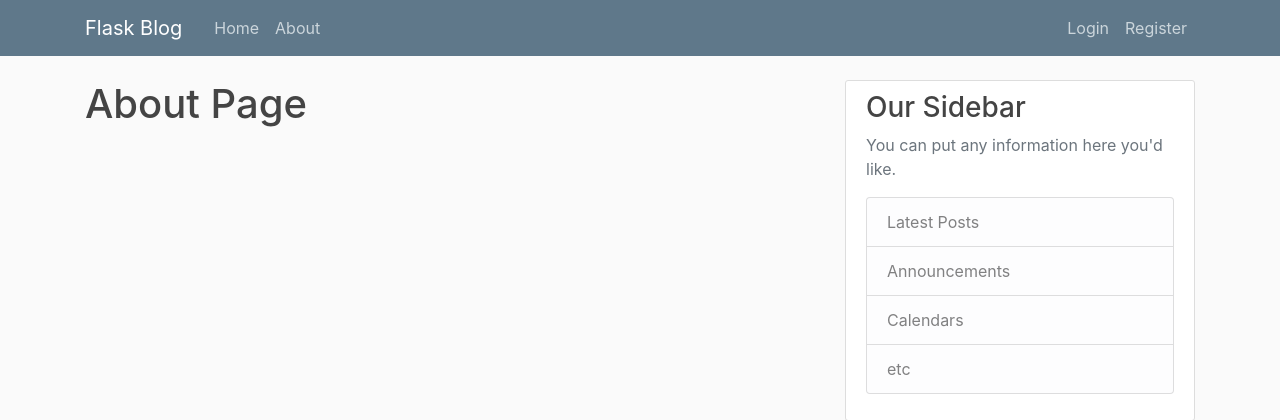
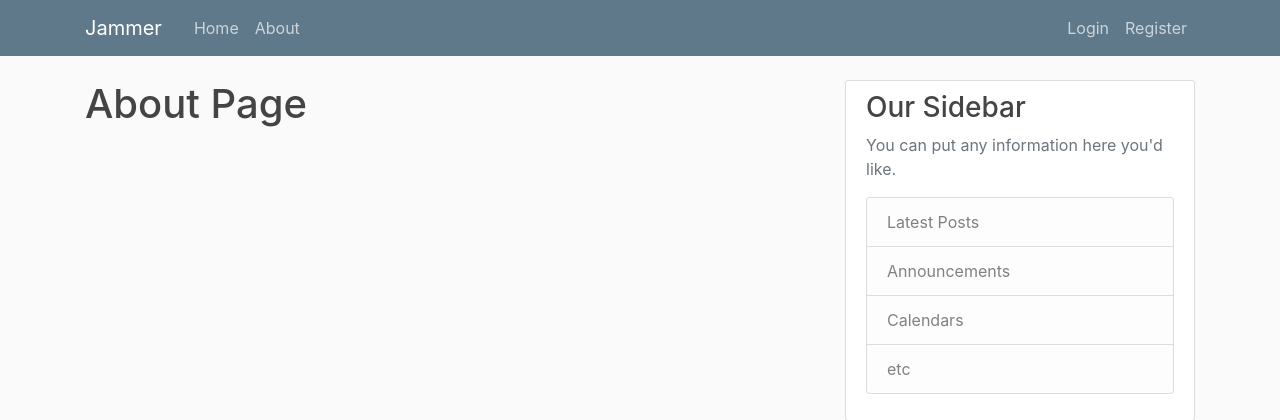
Before and after one commit to rravicha/jfs, a Flask app: page /about in a window 1280 px wide. Shown: the top 420 px of the page. Run offline with Flask 2, Linux system fonts and the light colour scheme; some libraries are stand-ins or nearby versions.

Commit message:
Jammer Release

```diff
--- a/flaskblog/templates/layout.html
+++ b/flaskblog/templates/layout.html
@@ -11,16 +11,16 @@
     <link rel="stylesheet" type="text/css" href="{{ url_for('static', filename='main.css') }}">
 
     {% if title %}
-        <title>Flask Blog - {{ title }}</title>
+        <title>Jammer.com - {{ title }}</title>
     {% else %}
-        <title>Flask Blog</title>
+        <title>Jammer.com</title>
     {% endif %}
 </head>
 <body>
     <header class="site-header">
       <nav class="navbar navbar-expand-md navbar-dark bg-steel fixed-top">
         <div class="container">
-          <a class="navbar-brand mr-4" href="/">Flask Blog</a>
+          <a class="navbar-brand mr-4" href="/">Jammer</a>
           <button class="navbar-toggler" type="button" data-toggle="collapse" data-target="#navbarToggle" aria-controls="navbarToggle" aria-expanded="false" aria-label="Toggle navigation">
             <span class="navbar-toggler-icon"></span>
           </button>
--- a/run.py
+++ b/run.py
@@ -1,4 +1,4 @@
 from flaskblog import app
 
 if __name__ == '__main__':
-    app.run(debug=True)
+    app.run(debug=True,port=8080)
```
Also changed, not shown: requirements.txt (added, +7 -0 lines), flaskblog/site.db, flaskblog/static/profile_pics/361e5a3b1e177fbd.png (added).
